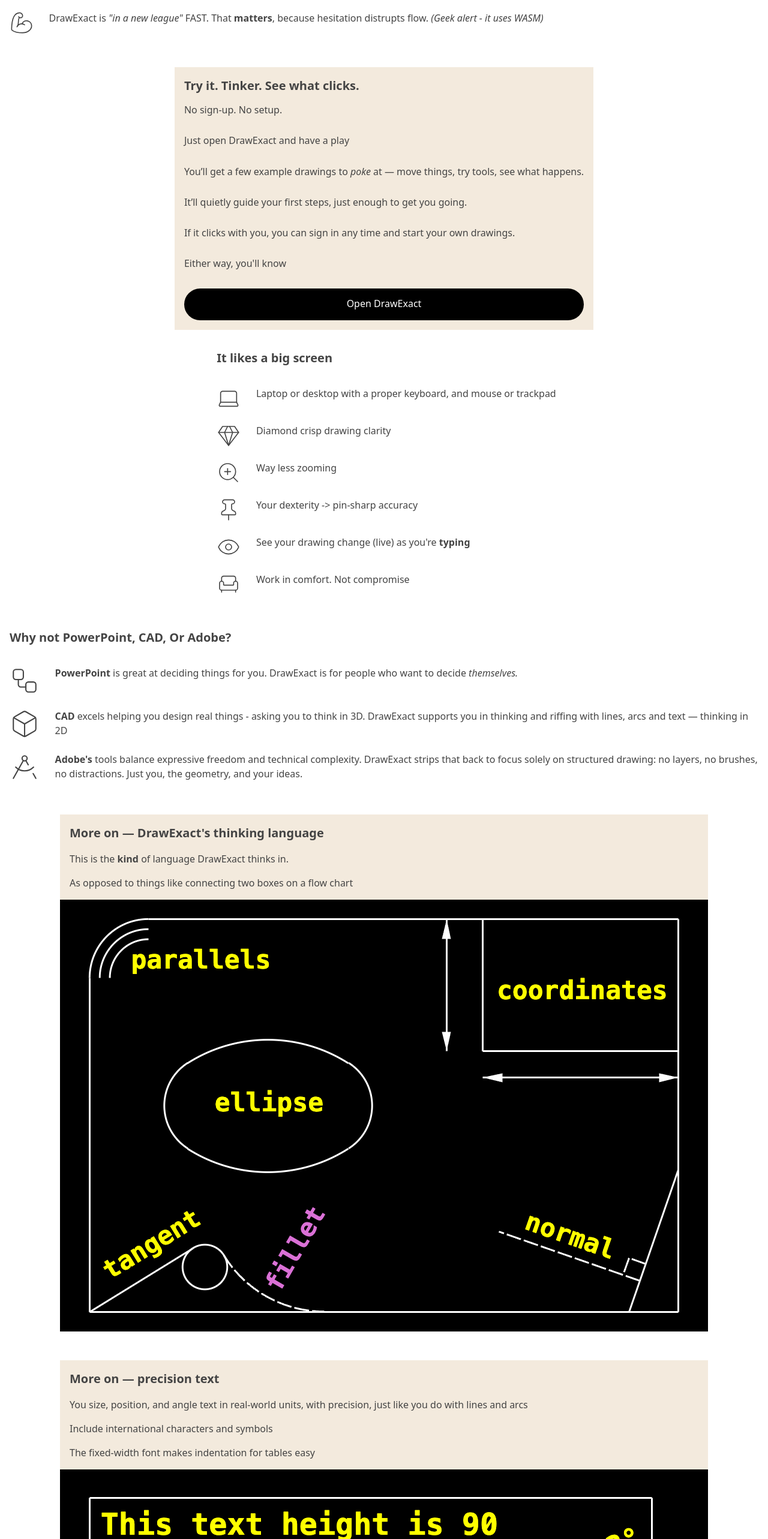
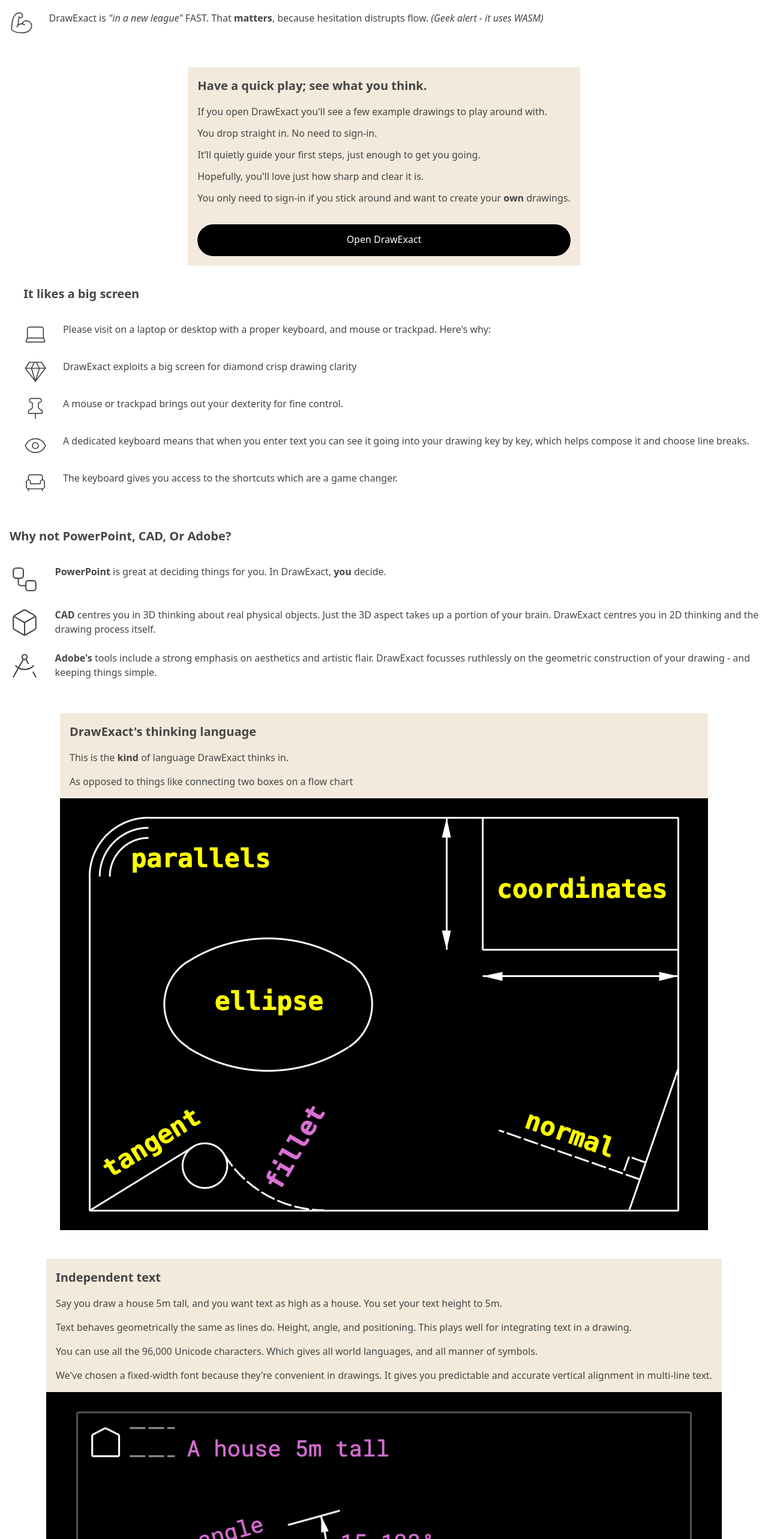
Before and after one commit to peterhoward42/dxact-web, a Svelte app: page / in a window 1280 px wide. Shown: the part 2220-4786 px from the top of the page at 60% size. Built offline with nearby package versions, Linux system fonts and the light colour scheme.

Commit message:
tune powerpoint, thinking and text sections

```diff
--- a/src/components/BigScreen2.svelte
+++ b/src/components/BigScreen2.svelte
@@ -15,8 +15,8 @@
                             absoluteStrokeWidth={true}
                         />{/snippet}
                     {#snippet theCpt()}<span>
-                            Laptop or desktop with a proper keyboard, and mouse
-                            or trackpad
+                            Please visit on a laptop or desktop with a proper
+                            keyboard, and mouse or trackpad. Here's why:
                         </span>{/snippet}
                 </ListItemWithIcon>
             </li>
@@ -28,20 +28,12 @@
                             absoluteStrokeWidth={true}
                         />{/snippet}
                     {#snippet theCpt()}<span>
-                            Diamond crisp drawing clarity
+                            DrawExact exploits a big screen for diamond crisp
+                            drawing clarity
                         </span>{/snippet}
                 </ListItemWithIcon>
             </li>
-            <li>
-                <ListItemWithIcon>
-                    {#snippet theIcon()}<ZoomIn
-                            size="40"
-                            strokeWidth="1"
-                            absoluteStrokeWidth={true}
-                        />{/snippet}
-                    {#snippet theCpt()}<span> Way less zooming </span>{/snippet}
-                </ListItemWithIcon>
-            </li>
+
             <li>
                 <ListItemWithIcon>
                     {#snippet theIcon()}<Pin
@@ -50,7 +42,8 @@
                             absoluteStrokeWidth={true}
                         />{/snippet}
                     {#snippet theCpt()}<span>
-                            Your dexterity -> pin-sharp accuracy
+                            A mouse or trackpad brings out your dexterity for
+                            fine control.
                         </span>{/snippet}
                 </ListItemWithIcon>
             </li>
@@ -62,9 +55,9 @@
                             absoluteStrokeWidth={true}
                         />{/snippet}
                     {#snippet theCpt()}<span>
-                            See your drawing change (live) as you're <strong
-                                >typing</strong
-                            >
+                            A dedicated keyboard means that when you enter text
+                            you can see it going into your drawing key by key,
+                            which helps compose it and choose line breaks.
                         </span>{/snippet}
                 </ListItemWithIcon>
             </li>
@@ -76,7 +69,8 @@
                             absoluteStrokeWidth={true}
                         />{/snippet}
                     {#snippet theCpt()}<span>
-                            Work in comfort. Not compromise
+                            The keyboard gives you access to the shortcuts which
+                            are a game changer.
                         </span>{/snippet}
                 </ListItemWithIcon>
             </li>
--- a/src/components/ExpandedCopyPaste1.svelte
+++ b/src/components/ExpandedCopyPaste1.svelte
@@ -14,7 +14,7 @@
 
 <div class="expandedcp1 qcol">
     <div class="words qcol qbg-alt">
-        <div class="qhead">More on — Copy &amp; Paste Reimagined</div>
+        <div class="qhead">Copy &amp; Paste Reimagined</div>
         <span class=""
             >Here's how we've reimagined copy and paste for drawing fragments</span
         ><span class="">Instead of just Copy + Paste, we give you:</span>
--- a/src/components/ExpandedLanguage.svelte
+++ b/src/components/ExpandedLanguage.svelte
@@ -4,7 +4,7 @@
 
 <div class="expandedlanguage qcol">
     <div class="words qcol qbg-alt">
-        <div class="qhead">More on — DrawExact's thinking language</div>
+        <div class="qhead">DrawExact's thinking language</div>
         <span class="kind">
             This is the <strong>kind</strong> of language DrawExact thinks in.
         </span>
--- a/src/components/ExpandedPreserveFlow.svelte
+++ b/src/components/ExpandedPreserveFlow.svelte
@@ -5,7 +5,7 @@
 </script>
 
 <div class="expandedflow qbg-alt">
-    <div class="qhead">More on — Preserving your flow</div>
+    <div class="qhead">Preserving your flow</div>
     <div class="paras qcol">
         <p>
             Once you've clicked DrawExact's commands a few times, you start
--- a/src/components/ExpandedSpeed.svelte
+++ b/src/components/ExpandedSpeed.svelte
@@ -21,7 +21,7 @@
 </script>
 
 <div class="expandedspeed qcol qbg-alt">
-    <div class="qhead">More on — Fast Matters</div>
+    <div class="qhead">Fast Matters</div>
     <span class=""
         ><strong>Smooth fast</strong> matters because <strong>jerky slow</strong> ruins your flow</span
     >
--- a/src/components/ExpandedText.svelte
+++ b/src/components/ExpandedText.svelte
@@ -4,15 +4,24 @@
 
 <div class="expandedtext qcol">
     <div class="words qcol qbg-alt">
-        <div class="qhead">More on — precision text</div>
+        <div class="qhead">Independent text</div>
+        <span
+            >Say you draw a house 5m tall, and you want text as high as a house.
+            You set your text height to 5m.</span
+        >
+        <span
+            >Text behaves geometrically the same as lines do. Height, angle, and
+            positioning. This plays well for integrating text in a drawing.
+        </span>
+
         <span class=""
-            >You size, position, and angle text in real-world units, with
-            precision, just like you do with lines and arcs</span
+            >You can use all the 96,000 Unicode characters. Which gives all
+            world languages, and all manner of symbols.</span
         >
-        <span class=""
-            >Include international characters and symbols</span
-        > <span class=""
-            >The fixed-width font makes indentation for tables easy</span
+        <span
+            >We've chosen a fixed-width font because they're convenient in
+            drawings. It gives you predictable and accurate vertical alignment
+            in multi-line text.</span
         >
     </div>
     <img src={expandedtext} alt="" />
--- a/src/components/GetStarted.svelte
+++ b/src/components/GetStarted.svelte
@@ -3,23 +3,19 @@
 </script>
 
 <div class="getstarted qbg-alt">
-    <div class="qhead">Try it. Tinker. See what clicks.</div>
+    <div class="head qhead">Have a quick play; see what you think.</div>
     <div class="paras qcol">
-        <p>No sign-up. No setup.</p>
+        <span
+            >If you open DrawExact you'll see a few example drawings to play
+            around with.</span
+        >
+        <span>You drop straight in. No need to sign-in.</span>
 
-        <p>Just open DrawExact and have a play</p>
-        <p>
-            You’ll get a few example drawings to <em>poke</em> at — move things,
-            try tools, see what happens.
-        </p>
-        <p>
+        <span>
             It’ll quietly guide your first steps, just enough to get you going.
-        </p>
-        <p>
-            If it clicks with you, you can sign in any time and start your own
-            drawings.
-        </p>
-        <p>Either way, you'll know</p>
+        </span>
+        <span>Hopefully, you'll love just how sharp and clear it is.</span>
+        <span>You only need to sign-in if you stick around and want to create your <strong>own</strong> drawings.</span>
     </div>
     <!-- svelte-ignore a11y_click_events_have_key_events -->
     <!-- svelte-ignore a11y_no_static_element_interactions -->
@@ -33,12 +29,20 @@
 
 <style>
     .getstarted {
-        margin-top:2rem;
+        margin-top: 2rem;
         padding-left: 1rem;
         padding-right: 1rem;
         padding-top: 1rem;
         padding-bottom: 1rem;
     }
+    .head{
+        padding-bottom: 1rem;
+    }
+    .paras {
+        gap: 0.75rem;
+        padding-bottom: 1rem;
+    }
+
     .button {
         margin-top: 1rem;
         padding-left: 1rem;
--- a/src/components/PowerPoint2.svelte
+++ b/src/components/PowerPoint2.svelte
@@ -19,9 +19,7 @@
                         />{/snippet}
                     {#snippet theCpt()}<span>
                             <strong>PowerPoint</strong> is great at deciding
-                            things for you. DrawExact is for people who want to
-                            decide
-                            <em>themselves.</em>
+                            things for you. In DrawExact, <strong>you</strong> decide.
                         </span>{/snippet}
                 </ListItemWithIcon>
             </li>
@@ -33,10 +31,10 @@
                             absoluteStrokeWidth={true}
                         />{/snippet}
                     {#snippet theCpt()}<span>
-                            <strong>CAD</strong> excels helping you design real things
-                            - asking you to think in 3D. DrawExact supports you in
-                            thinking and riffing with lines, arcs and text — thinking
-                            in 2D
+                            <strong>CAD</strong> centres you in 3D thinking about
+                            real physical objects. Just the 3D aspect takes up a
+                            portion of your brain. DrawExact centres you in 2D thinking
+                            and the drawing process itself.
                         </span>{/snippet}
                 </ListItemWithIcon>
             </li>
@@ -48,11 +46,10 @@
                             absoluteStrokeWidth={true}
                         />{/snippet}
                     {#snippet theCpt()}<span>
-                            <strong>Adobe's</strong> tools balance expressive freedom
-                            and technical complexity. DrawExact strips that back
-                            to focus solely on structured drawing: no layers, no
-                            brushes, no distractions. Just you, the geometry, and
-                            your ideas.
+                            <strong>Adobe's</strong> tools include a strong emphasis
+                            on aesthetics and artistic flair. DrawExact focusses
+                            ruthlessly on the geometric construction of your drawing
+                            - and keeping things simple.
                         </span>{/snippet}
                 </ListItemWithIcon>
             </li>
```
Also changed, not shown: src/components/ExpandedInfinite.svelte (+14 -7 lines), src/components/ExpandedZoomMethods.svelte (+6 -3 lines), src/assets/images/expandedtext.png.
